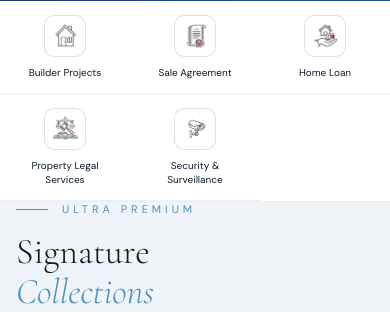
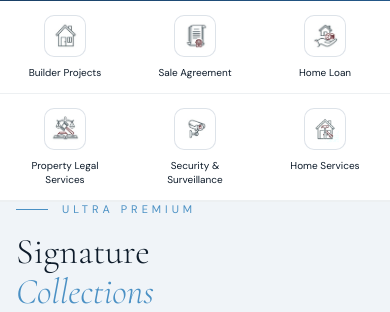
Before and after one commit to RajeshRamadas/homexo, a Django app: page / in a window 390 px wide. Shown: the part 1276-1588 px from the top of the page. Run offline with Django 4.2, Linux system fonts and the light colour scheme; data comes from the database, SQL or seed files in the repository; both versions use the stored data as it was after the commit; data that the repository does not hold is empty.

Commit message:
updated service section

```diff
--- a/templates/pages/home.html
+++ b/templates/pages/home.html
@@ -356,8 +356,8 @@
 
   /* ═══ SERVICES STRIP ═══ */
   .services-strip { background:var(--white);display:flex;justify-content:center;padding:32px 60px;border-bottom:1px solid rgba(13,43,78,.07);gap:0; }
-  .service-item-card { flex:1;display:flex;flex-direction:column;align-items:center;gap:14px;text-decoration:none;padding:20px 16px;border-right:1px solid rgba(13,43,78,.07);transition:background .3s;cursor:pointer; }
-  .service-item-card:last-child { border-right:none; }
+  .service-item-card { flex:1;display:flex;flex-direction:column;align-items:center;gap:14px;text-decoration:none;padding:20px 16px;transition:background .3s;cursor:pointer; }
+  @media(min-width: 769px) { .service-item-card { max-width: 180px; } }
   .service-item-card:hover { background:var(--ivory); }
   .service-icon { width:72px;height:72px;background:var(--white);border-radius:16px;border:1px solid var(--border);display:flex;align-items:center;justify-content:center;overflow:hidden;opacity:.9;transition:opacity .3s,transform .3s;flex-shrink:0; }
   .service-icon img { width:52px;height:52px;max-width:100%;max-height:100%;object-fit:contain;display:block; }
@@ -562,7 +562,7 @@
     .search-hint{font-size:11px;justify-content:center;}
     .popular-cities{gap:8px;justify-content:center;}
     .loan-banner{padding:12px 16px;}
-    .services-strip{display:grid!important;grid-template-columns:repeat(5,1fr);padding:0;}
+    .services-strip{display:grid!important;grid-template-columns:repeat(3,1fr);padding:0;}
     .service-item-card{padding:16px 6px;gap:9px;}
     .service-icon{width:46px;height:46px;border-radius:10px;}
     .service-icon img{width:30px;height:30px;}
@@ -602,8 +602,7 @@
     .popular-cities{gap:6px;}
     .city-chip{font-size:11px;padding:5px 12px;}
     .services-strip{grid-template-columns:repeat(3,1fr)!important;}
-    .service-item-card{padding:14px 6px;border-right:none;border-bottom:1px solid rgba(13,43,78,.07);}
-    .service-item-card:nth-child(3n){border-right:none;}
+    .service-item-card{padding:14px 6px;border-bottom:1px solid rgba(13,43,78,.07);}
     .service-icon{width:42px;height:42px;}
     .service-icon img{width:28px;height:28px;}
     .service-label{font-size:10px;line-height:1.35;max-width:11ch;}
@@ -791,6 +790,12 @@
       <img src="{% static 'icons/survalence.png' %}" alt="Security &amp; Surveillance" width="52" height="52" decoding="async">
     </div>
     <span class="service-label">Security &amp; Surveillance</span>
+  </a>
+  <a href="{% url 'enquiries:create' %}?type=home_services" class="service-item-card">
+    <div class="service-icon">
+      <img src="{% static 'icons/home_services.png' %}" alt="Home Services" width="52" height="52" decoding="async">
+    </div>
+    <span class="service-label">Home Services</span>
   </a>
 </div>
 
```
Also changed, not shown: db.sqlite3, static/icons/home_services.png (added).
